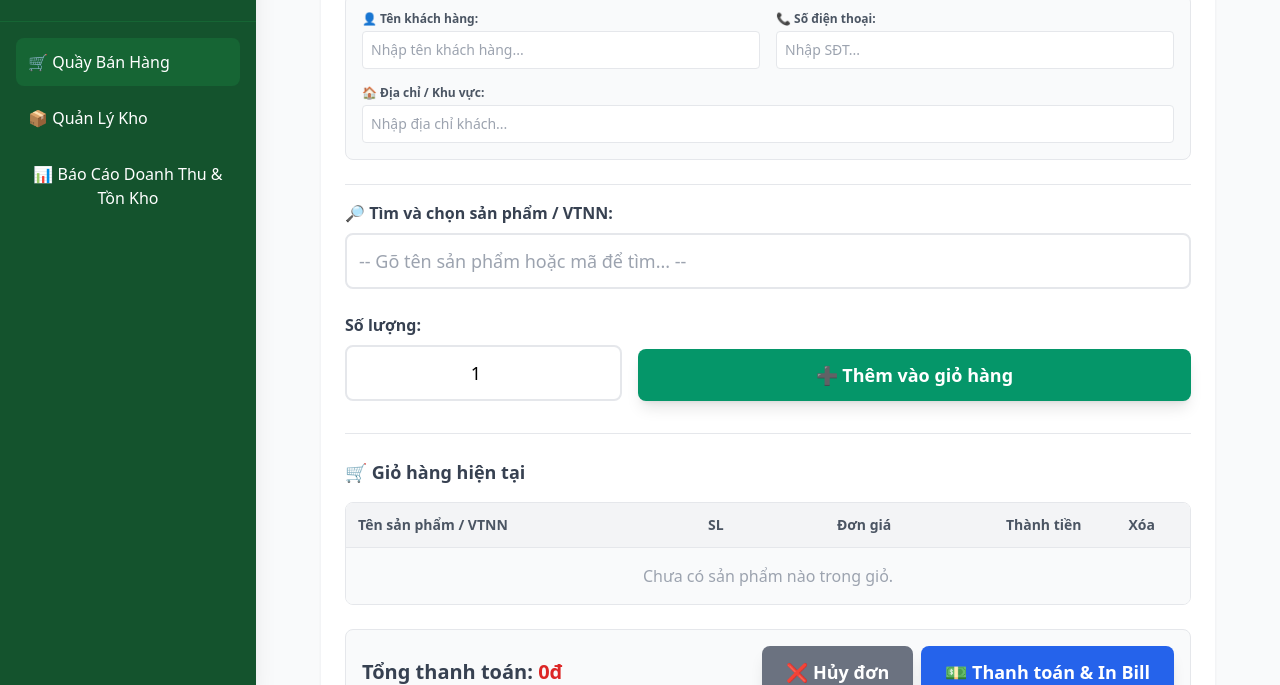
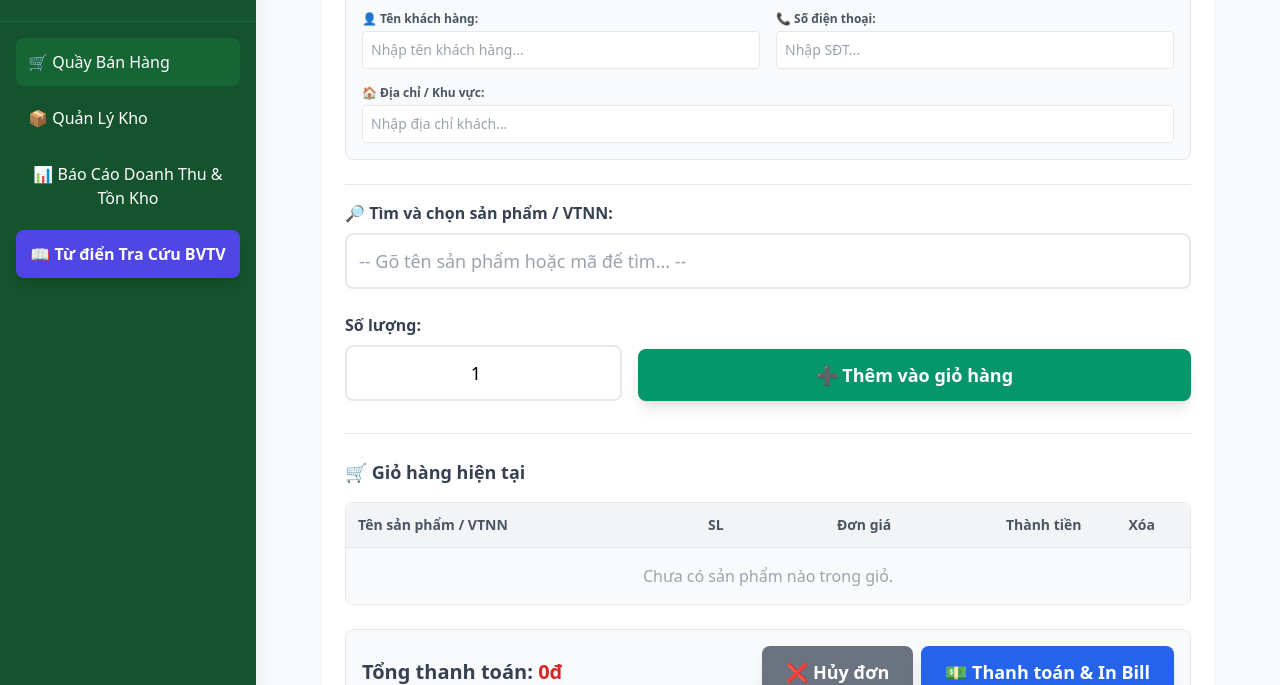
Before and after one commit to timonblue113/POSTBVTV, a plain HTML site: page index.html in a window 1280 px wide. Shown: the part 115-800 px from the top of the page. Drawn offline with nearby package versions, Linux system fonts and the light colour scheme.

Commit message:
Update index.html

```diff
--- a/index.html
+++ b/index.html
@@ -22,6 +22,10 @@
             <button id="btn-tab-pos" onclick="showTab('tab-pos')" class="tab-btn w-full flex items-center gap-3 p-3 rounded-lg bg-green-800 hover:bg-green-700 transition font-medium">🛒 Quầy Bán Hàng</button>
             <button id="btn-tab-inventory" onclick="showTab('tab-inventory')" class="tab-btn w-full flex items-center gap-3 p-3 rounded-lg hover:bg-green-700 transition font-medium">📦 Quản Lý Kho</button>
             <button id="btn-tab-report" onclick="showTab('tab-report')" class="tab-btn w-full flex items-center gap-3 p-3 rounded-lg hover:bg-green-700 transition font-medium">📊 Báo Cáo Doanh Thu & Tồn Kho</button>
+        </div>
+            <a href="tracuu.html" target="_blank" class="w-full bg-indigo-600 hover:bg-indigo-700 text-center text-white p-3 rounded-lg transition font-bold flex items-center justify-center gap-2 shadow-lg">
+                📖 Từ điển Tra Cứu BVTV
+            </a>
         </nav>
     </aside>
 
```
